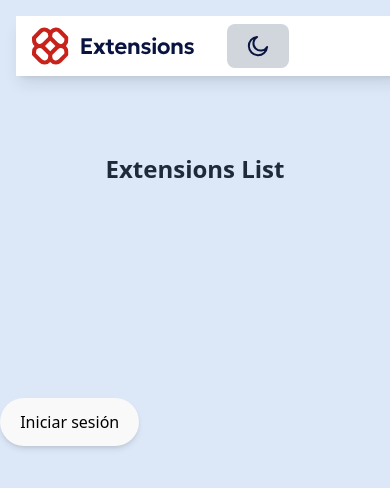
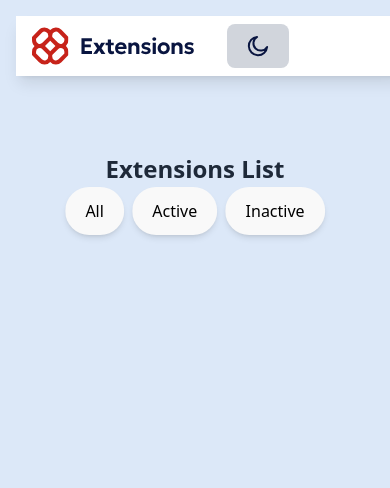
Before and after one commit to herbertDev12/BrowserExtensionManager, a React (Vite) app: page / in a window 390 px wide. Shown: the top 488 px of the page. Built offline with nearby package versions, Linux system fonts and the light colour scheme.

Commit message:
Maded the FilMade responsive the filter bar and added the 2 remaining buttons

```diff
--- a/src/App.tsx
+++ b/src/App.tsx
@@ -11,8 +11,9 @@ export default function App() {
         text-center text-gray-800 text-2xl font-bold ">
         Extensions List
       </div>
-
-      <FiterBar/>
+      <div>
+        <FiterBar/>
+      </div>
     </div>
 
   )
--- a/src/Components/FilterBar.tsx
+++ b/src/Components/FilterBar.tsx
@@ -2,8 +2,12 @@ import CustomButton from "./ui/CustomButton";
 
 export default function FiterBar(){
     return (
-        <div className="flex justify-center items-center h-screen w-full">
-            <CustomButton></CustomButton>
+        <div className="fixed z-50 top-[25%] left-[50%] transform flex -translate-x-1/2 -translate-y-1/2 gap-2
+                 md:top-[20%] md:left-[75%] md:-translate-x-1/3 md:-translate-y-1/5
+                 lg:top-[20%] lg:left-[70%] lg:-translate-x-1 lg:-translate-y-1/5">
+            <CustomButton buttonName="All"/>
+            <CustomButton buttonName="Active"/>
+            <CustomButton buttonName="Inactive"/>
         </div>
     )
 }
--- a/src/Components/ui/CustomButton.tsx
+++ b/src/Components/ui/CustomButton.tsx
@@ -1,4 +1,8 @@
-export default function CustomButton() {
+interface CustomButtonProps{
+  buttonName : string
+}
+
+export default function CustomButton({buttonName} : CustomButtonProps) {
   return (
     <button className="
       w-full max-w-xs md:max-w-md lg:max-w-lg
@@ -10,7 +14,7 @@ export default function CustomButton() {
       flex items-center justify-center
       px-6 py-3
       ">
-      Iniciar sesión
+      {buttonName}
     </button>
   );
 }
```
